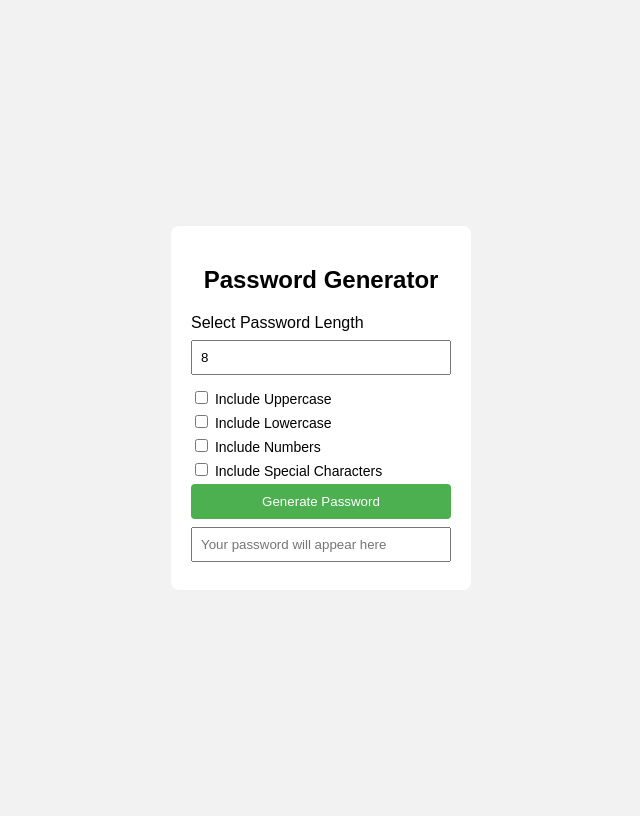
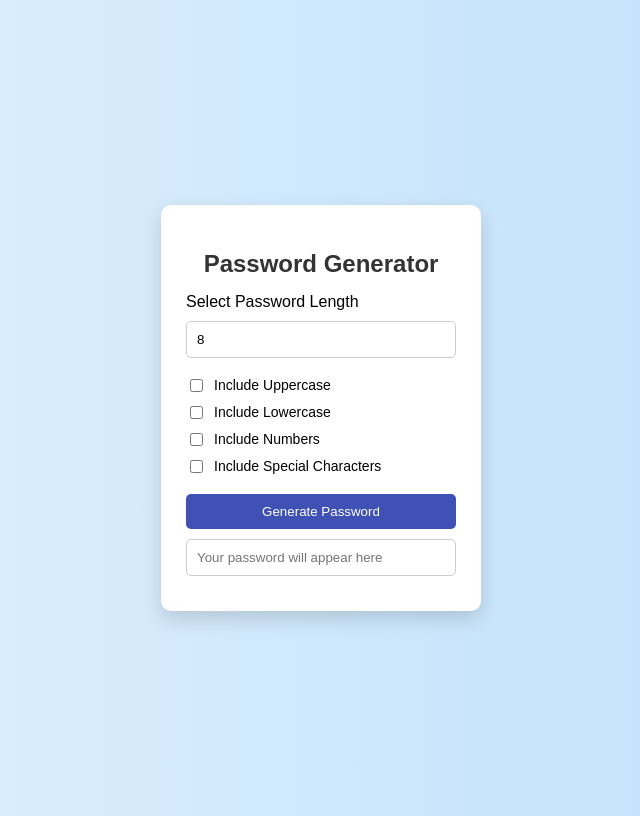
Before and after one commit to Vaishnavi180306/random-password-generator, a plain HTML site: page index.html in a window 1280 px wide. Shown: the whole page, without its empty margins (319-959 px from the left). Drawn offline with Linux system fonts and the light colour scheme.

Commit message:
Final UI styling using CSS

```diff
--- a/style.css
+++ b/style.css
@@ -4,50 +4,62 @@
 }
 
 body {
-    background-color: #f2f2f2;
+    background: linear-gradient(to right, #e3f2fd, #bbdefb);
     display: flex;
     justify-content: center;
     align-items: center;
     height: 100vh;
 }
 
+
 .container {
     background-color: white;
-    padding: 20px;
-    width: 300px;
-    border-radius: 8px;
+    padding: 25px;
+    width: 320px;
+    border-radius: 10px;
+    box-shadow: 0 8px 20px rgba(0, 0, 0, 0.15);
 }
 
 h2 {
     text-align: center;
+    margin-bottom: 15px;
+    color: #333;
 }
 
 input[type="text"],
 input[type="number"] {
     width: 100%;
-    padding: 8px;
-    margin: 8px 0;
+    padding: 10px;
+    margin: 10px 0;
+    border-radius: 5px;
+    border: 1px solid #ccc;
 }
 
 .options label {
-    display: block;
-    margin: 5px 0;
+    display: flex;
+    align-items: center;
+    gap: 8px;
+    margin: 8px 0;
     font-size: 14px;
 }
+
 
 button {
     width: 100%;
     padding: 10px;
-    background-color: #4CAF50;
+    background-color: #3f51b5;
     color: white;
     border: none;
+    border-radius: 5px;
     cursor: pointer;
-    border-radius: 4px;
+    margin-top: 10px;
 }
 
 button:hover {
-    background-color: #45a049;
+    background-color: #303f9f;
 }
+
+
 
 /* Responsive design */
 @media (max-width: 400px) {
```
